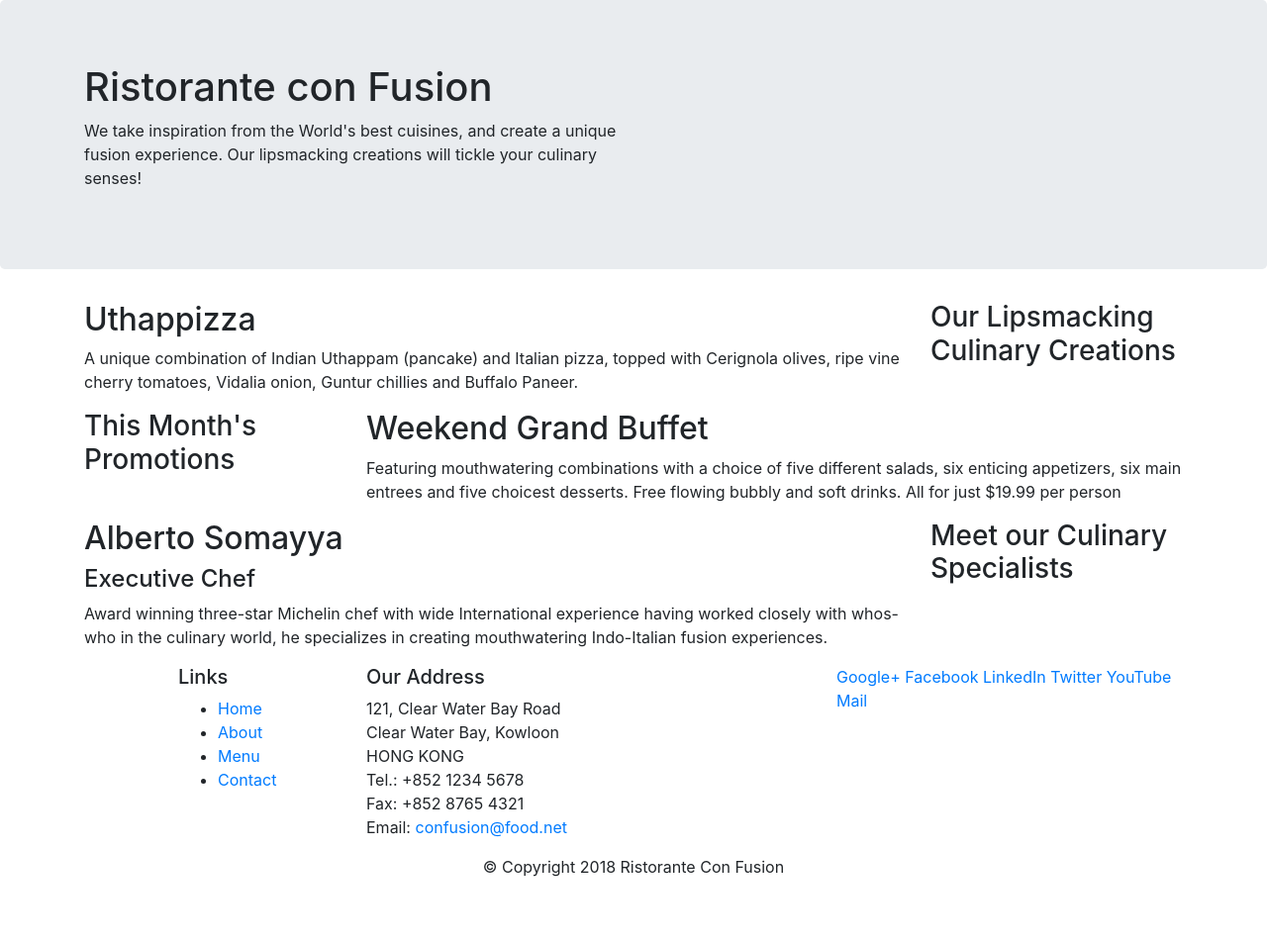
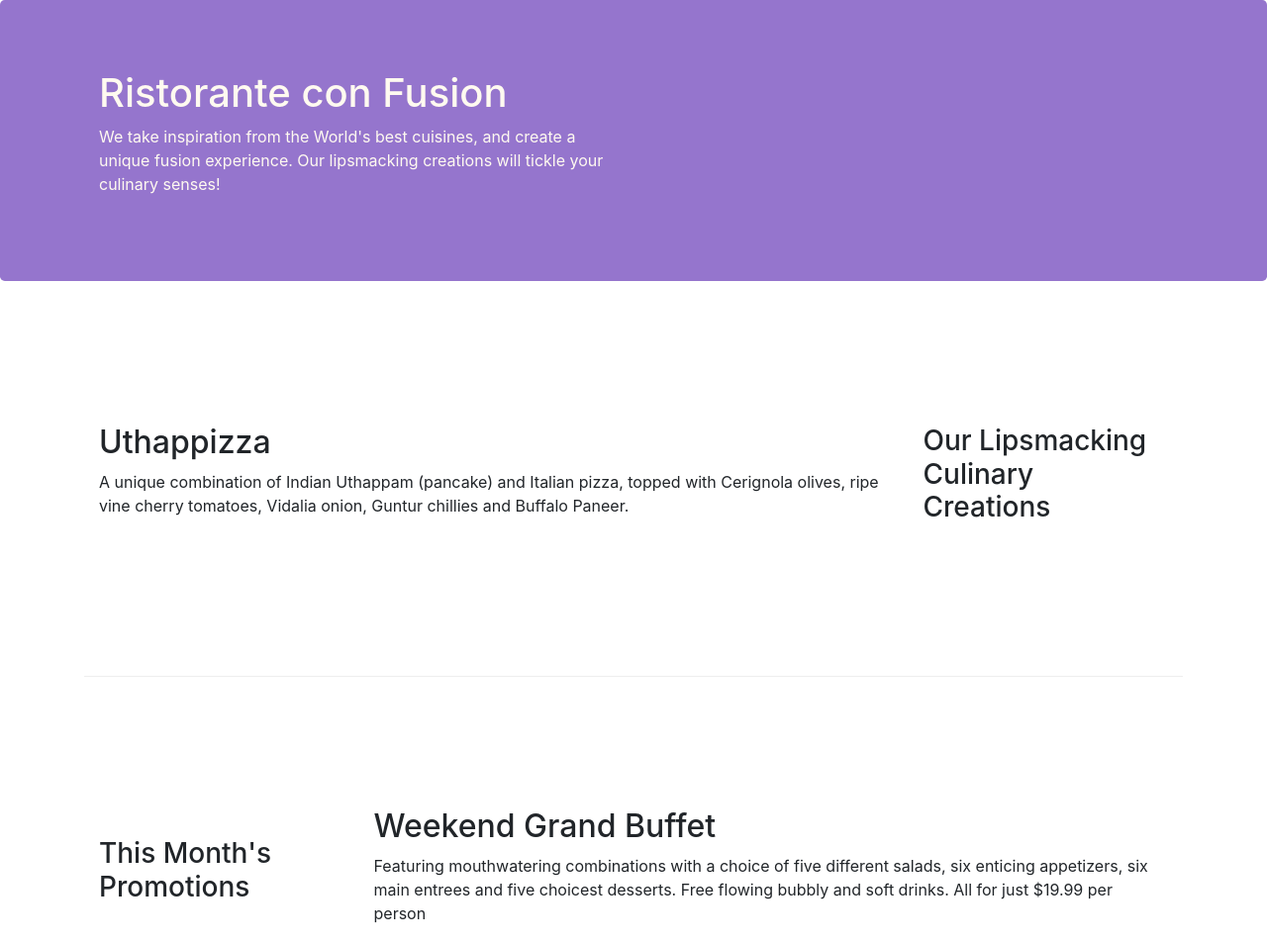
Before and after one commit to noeva/finalAss, a website: page index.html in a window 1280 px wide. Shown: the top 954 px of the page at 99% size. Before the commit the page ends 904 px from the top, so only its background shows below. Drawn offline with nearby package versions, Linux system fonts and the light colour scheme.

Commit message:
bootstrap grid pt2

```diff
--- /dev/null
+++ b/css/styles.css
@@ -0,0 +1,28 @@
+
+/* LAYOUT */
+.row-header {
+    margin: 0px auto;
+    padding: 0px auto;
+}
+.row-content {
+    margin: 0px auto;
+    padding: 50px 0px 50px 0px;
+    border-bottom: 1px ridge;
+    min-height:400px;
+}
+.footer {
+    background-color: #D1C4E9;
+    margin: 0px auto;
+    padding: 20px 0px 20px 0px;
+}
+.jumbotron {
+    padding: 70px 30px 70px 30px;
+    margin: 0px auto;
+    background-color: #9575CD;
+    color: floralwhite;
+}
+.address {
+    font-size: 80%;
+    margin: 0px;
+    color: #0f0f0f;
+}
--- a/index.html
+++ b/index.html
@@ -9,6 +9,7 @@
 
         <!-- Bootstrap CSS -->
         <link rel="stylesheet" href="node_modules/bootstrap/dist/css/bootstrap.min.css">
+        <link rel="stylesheet" href="./css/styles.css">
     <title>Ristorante Con Fusion</title>
 </head>
 
@@ -16,7 +17,7 @@
 
     <header class="jumbotron">
         <div class="container">
-            <div class="row">
+            <div class="row row-header">
                 <div class="col-12 col-sm-6">
                     <h1>Ristorante con Fusion</h1>
                     <p>We take inspiration from the World's best cuisines, and create a unique fusion experience. Our lipsmacking creations will tickle your culinary senses!</p>
@@ -28,7 +29,7 @@
     </header>
 
     <div class="container">
-        <div class="row">
+        <div class="row row-content align-items-center">
             <div class="col-12 col-sm-4 order-sm-last col-md-3">
                 <h3>Our Lipsmacking Culinary Creations</h3>
             </div>
@@ -39,7 +40,7 @@
         </div>
 
 
-        <div class="row">
+        <div class="row row-content align-items-center">
             <div class="col-12 col-sm-4 col-md-3">
                 <h3>This Month's Promotions</h3>
             </div>
@@ -49,7 +50,7 @@
             </div>
         </div>
 
-        <div class="row">
+        <div class="row row-content align-items-center">
             <div class="col-12 col-sm-4 order-sm-last col-md-3">
                 <h3>Meet our Culinary Specialists</h3>
             </div>
@@ -61,12 +62,12 @@
         </div>
     </div>
 
-    <footer>
+    <footer class="footer">
         <div class="container">
             <div class="row">
                 <div class="col-4 offset-1 col-sm-2">
                     <h5>Links</h5>
-                    <ul>
+                    <ul class="list-unstyled">
                         <li><a href="#">Home</a></li>
                         <li><a href="#">About</a></li>
                         <li><a href="#">Menu</a></li>
@@ -75,7 +76,7 @@
                 </div>
                 <div class="col-7 col-sm-5">
                     <h5>Our Address</h5>
-                    <address>
+                    <address class="address">
 		              121, Clear Water Bay Road<br>
 		              Clear Water Bay, Kowloon<br>
 		              HONG KONG<br>
@@ -84,8 +85,8 @@
 		              Email: <a href="mailto:confusion@food.net">confusion@food.net</a>
 		           </address>
                 </div>
-                <div class="col-12 col-sm-4">
-                    <div>
+                <div class="col-12 col-sm-4 align-self-center">
+                    <div class="text-center">
                         <a href="http://google.com/+">Google+</a>
                         <a href="http://www.facebook.com/profile.php?id=">Facebook</a>
                         <a href="http://www.linkedin.com/in/">LinkedIn</a>
```
